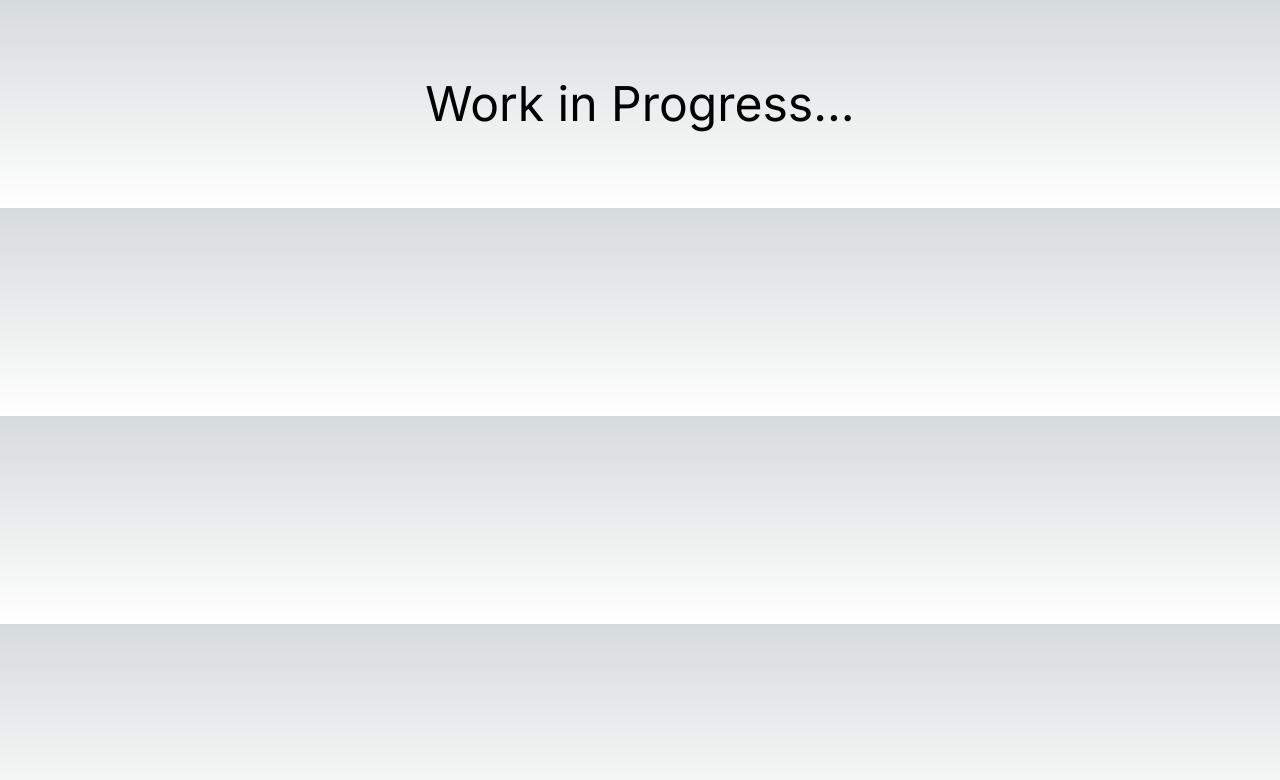
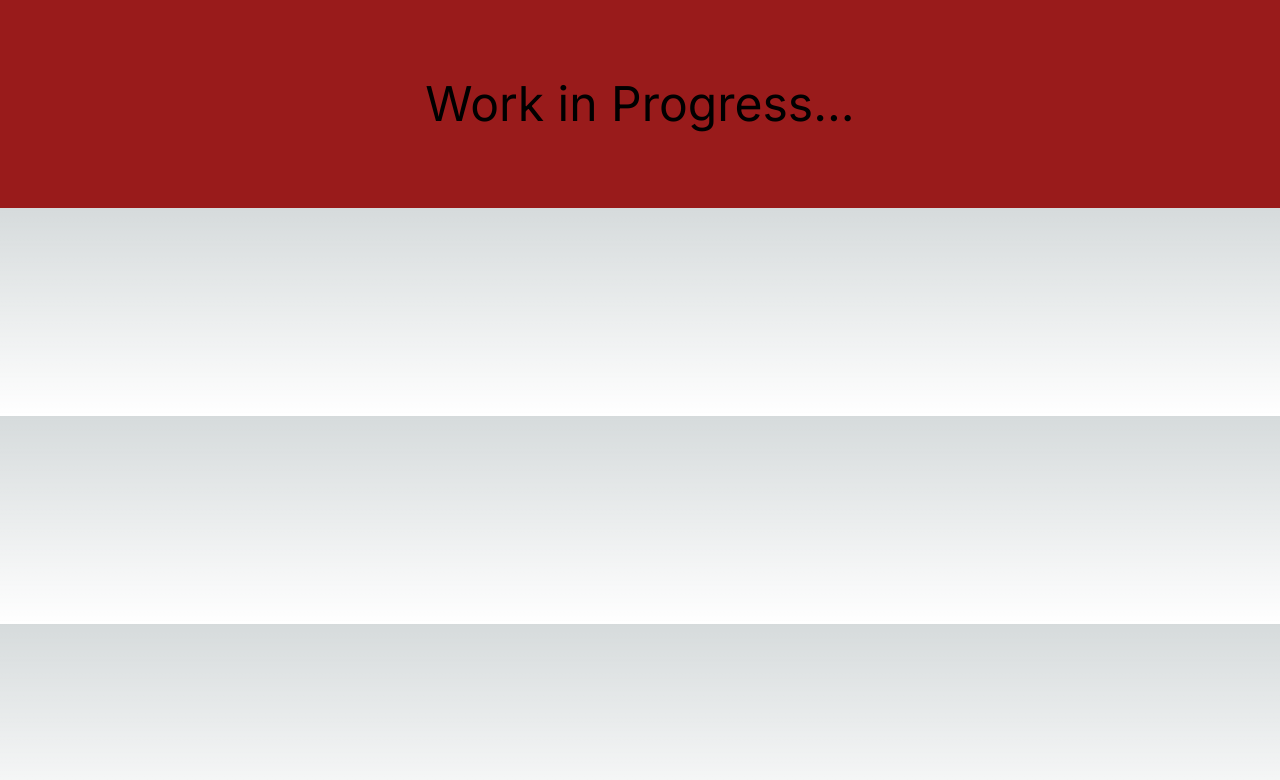
Before and after one commit to valentinCorrea25/ClubSocialVillaSerranaPage, a Next.js app: page / in a window 1280 px wide. Shown: the top 780 px of the page. Built offline with nearby package versions, Linux system fonts and the light colour scheme.

Commit message:
´prueba´

```diff
--- a/app/page.js
+++ b/app/page.js
@@ -2,7 +2,7 @@ import Image from "next/image";
 
 export default function Home() {
   return (
-    <div className="flex justify-center items-center text-5xl p-20">
+    <div className="flex justify-center items-center text-5xl p-20 bg-red-800">
       Work in Progress...
     </div>
   );
```
